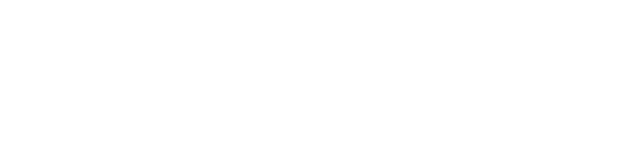
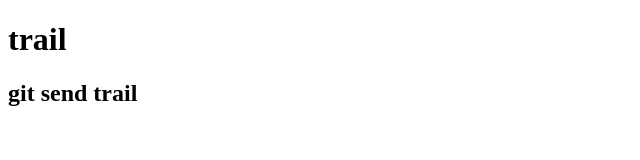
Before and after one commit to jhankarpher0/trail-ripo-new, a plain HTML site: page index.html in a window 1280 px wide. Shown: the whole page, without its empty margins (0-640 px from the left). Drawn offline with Linux system fonts and the light colour scheme.

Commit message:
new code added trail

```diff
--- a/index.html
+++ b/index.html
@@ -7,6 +7,7 @@
     <title>git ripo trail new</title>
 </head>
 <body>
-
+    <h1>trail</h1>
+    <h2>git send trail</h2>
 </body>
 </html>
```
